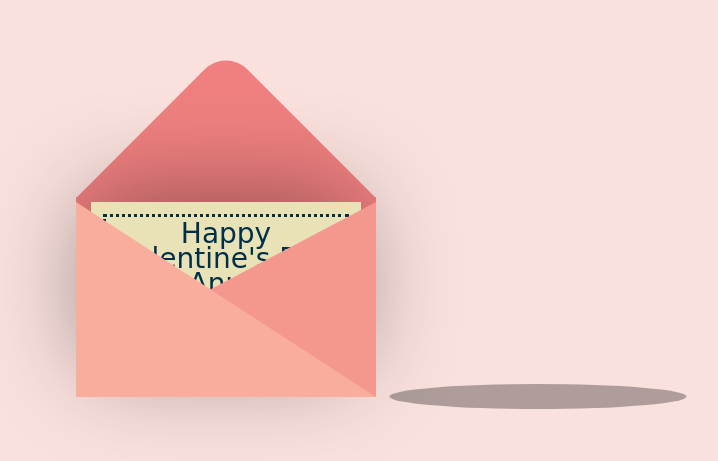
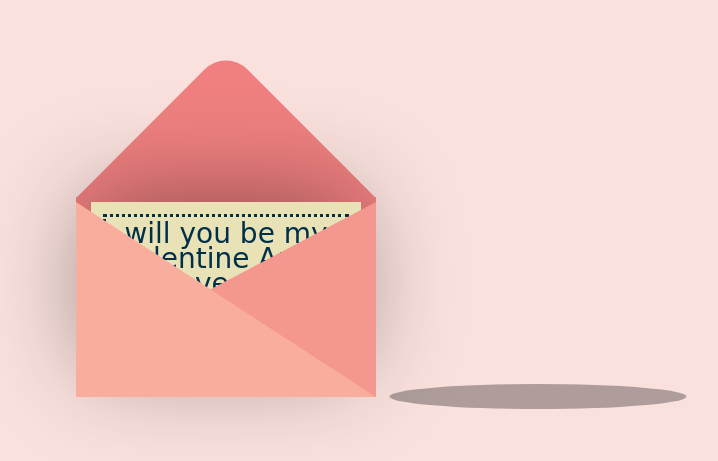
Before and after one commit to foujaanjs/lucky, a plain HTML site: page index.html in a window 1280 px wide. Shown: the part 141-602 px from the top of the page, without its empty margins (414-1132 px from the left). Drawn offline with nearby package versions, Linux system fonts and the light colour scheme.

Commit message:
Update index.html

```diff
--- a/index.html
+++ b/index.html
@@ -16,7 +16,7 @@
             <div class="envelope"></div>
             <div class="front"></div>
             <div class="card">
-                <div class="text">Happy Valentine's Day Anu !<br> Love you chellam!</br></div>
+                <div class="text">will you be my Valentine Anu !<br> Love you chellam!</br></div>
                 <div class="heart"></div>
             </div>
         </div>
```
